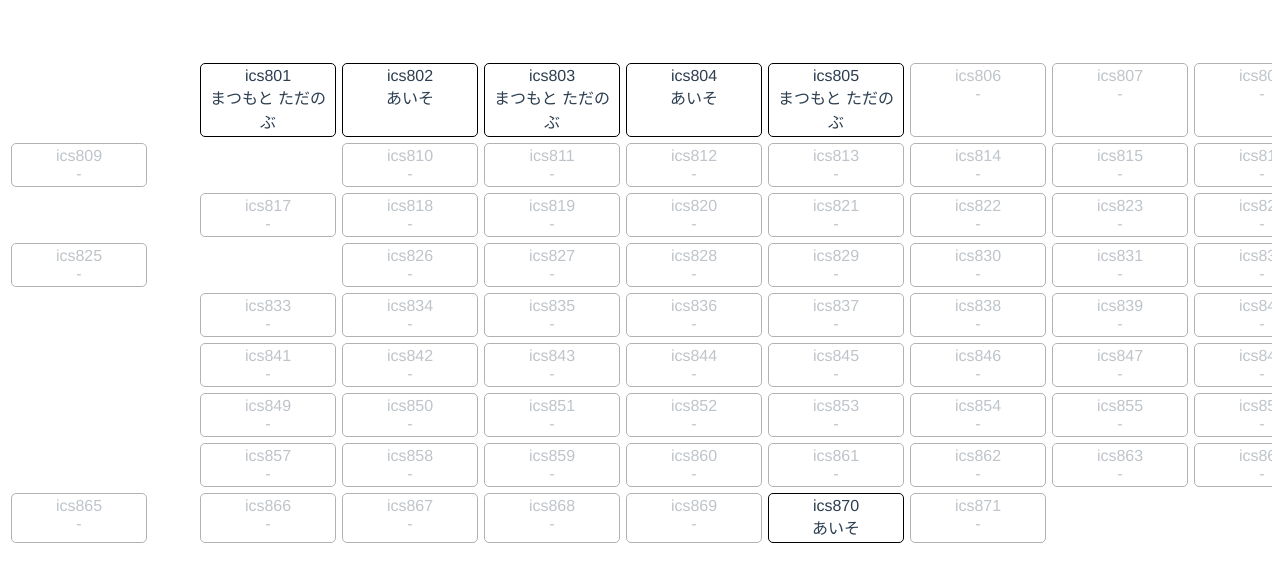
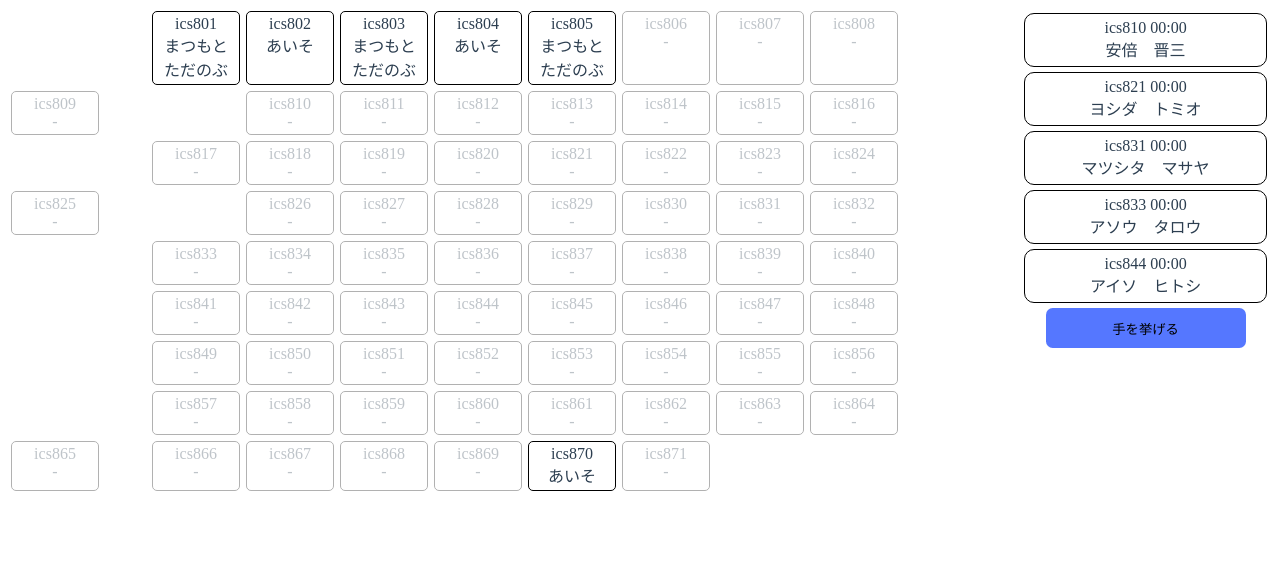
Before and after one commit to yui666a/laboratory-TA-app, a Vue app in the folder front/: page / in a window 1280 px wide. Shown: the top 582 px of the page. Built offline with nearby package versions, Linux system fonts and the light colour scheme.

Commit message:
レイアウトの修正

```diff
--- a/front/src/App.vue
+++ b/front/src/App.vue
@@ -15,11 +15,12 @@ export default {
 
 <style>
 #app {
-  font-family: Avenir, Helvetica, Arial, sans-serif;
-  -webkit-font-smoothing: antialiased;
-  -moz-osx-font-smoothing: grayscale;
+  width: 100%;
+  /* font-family: Avenir, Helvetica, Arial, sans-serif; */
+  /* -webkit-font-smoothing: antialiased; */
+  /* -moz-osx-font-smoothing: grayscale; */
   text-align: center;
   color: #2c3e50;
-  margin-top: 60px;
+  /* margin-top: 60px; */
 }
 </style>
--- a/front/src/components/modules/Seat.vue
+++ b/front/src/components/modules/Seat.vue
@@ -24,14 +24,14 @@ export default {
 <style scoped>
 .seat-info {
   /* TODO: 要検証 */
-  width: 8em;
+  width: 5em;
 
   margin: 3px;
-  padding:3px;
+  padding: 3px;
   border: 1px solid black;
   border-radius: 5px;
 }
-.sign-out{
+.sign-out {
   opacity: 0.3;
 }
 </style>
--- a/front/src/components/modules/SeatingChart.vue
+++ b/front/src/components/modules/SeatingChart.vue
@@ -9,7 +9,7 @@
           :set="(seat = '8' + ((column - 1) * 8 + row).toString().padStart(2, '0'))"
         >
           <div
-            style="width: 8em; margin: 7px"
+            style="width: 5em; margin: 7px"
             v-if="row === 1 && column !== 2 && column !== 4 && column !== 9"
           ></div>
           <SeatInfo
@@ -22,7 +22,7 @@
             v-bind:style="[column === 9 && row === 8 ? 'display: none;' : '']"
           />
           <div
-            style="width: 8em; margin: 7px"
+            style="width: 5em; margin: 7px"
             v-if="row === 1 && (column === 2 || column === 4)"
           ></div>
         </div>
@@ -80,6 +80,9 @@ export default {
 </script>
 
 <style scoped>
+.seating-chart-section{
+  width: 80%;
+}
 .seating-chart-area {
   overflow-x: scroll;
   overflow-y: scroll;
--- a/front/src/components/modules/WaitingList.vue
+++ b/front/src/components/modules/WaitingList.vue
@@ -60,4 +60,8 @@ export default {
 };
 </script>
 
-<style scoped></style>
+<style scoped>
+.waiting-list-section {
+  width: 20%;
+}
+</style>
--- a/front/src/components/modules/WaitingPerson.vue
+++ b/front/src/components/modules/WaitingPerson.vue
@@ -1,8 +1,10 @@
 <template>
   <div class="waiting-person">
-    <div class="waiting-person-pc">{{ waitingPerson.pcName }}</div>
+    <div>
+      <span class="waiting-person-pc">{{ waitingPerson.pcName }}</span>
+      <span class="waiting-person-time"> 00:00</span>
+    </div>
     <div class="waiting-person-student">{{ waitingPerson.studentName }}</div>
-    <div class="waiting-person-time">00:00:00</div>
   </div>
 </template>
 
@@ -18,7 +20,6 @@ export default {
 
 <style scoped>
 .waiting-person {
-  width: 200px;
   padding: 5px;
   margin: 5px;
   border: 1px solid black;
--- a/front/src/pages/Top.vue
+++ b/front/src/pages/Top.vue
@@ -1,20 +1,26 @@
 <template>
-  <SeatingChart />
-  <!-- TODO: remove comment after feature/004-waiting-list-design is merged -->
-  <!-- <WaitingList /> -->
+  <div class="main">
+    <SeatingChart />
+    <WaitingList />
+  </div>
 </template>
 
 <script>
 import SeatingChart from "../components/modules/SeatingChart.vue";
-// import WaitingList from "front/src/components/modules/waitingList.vue";
+import WaitingList from "../components/modules/WaitingList.vue";
 
 export default {
   name: "TopPage",
   components: {
     SeatingChart,
-    // WaitingList,
+    WaitingList,
   },
 };
 </script>
 
-<style></style>
+<style>
+.main {
+  width: 100%;
+  display: flex;
+}
+</style>
```
